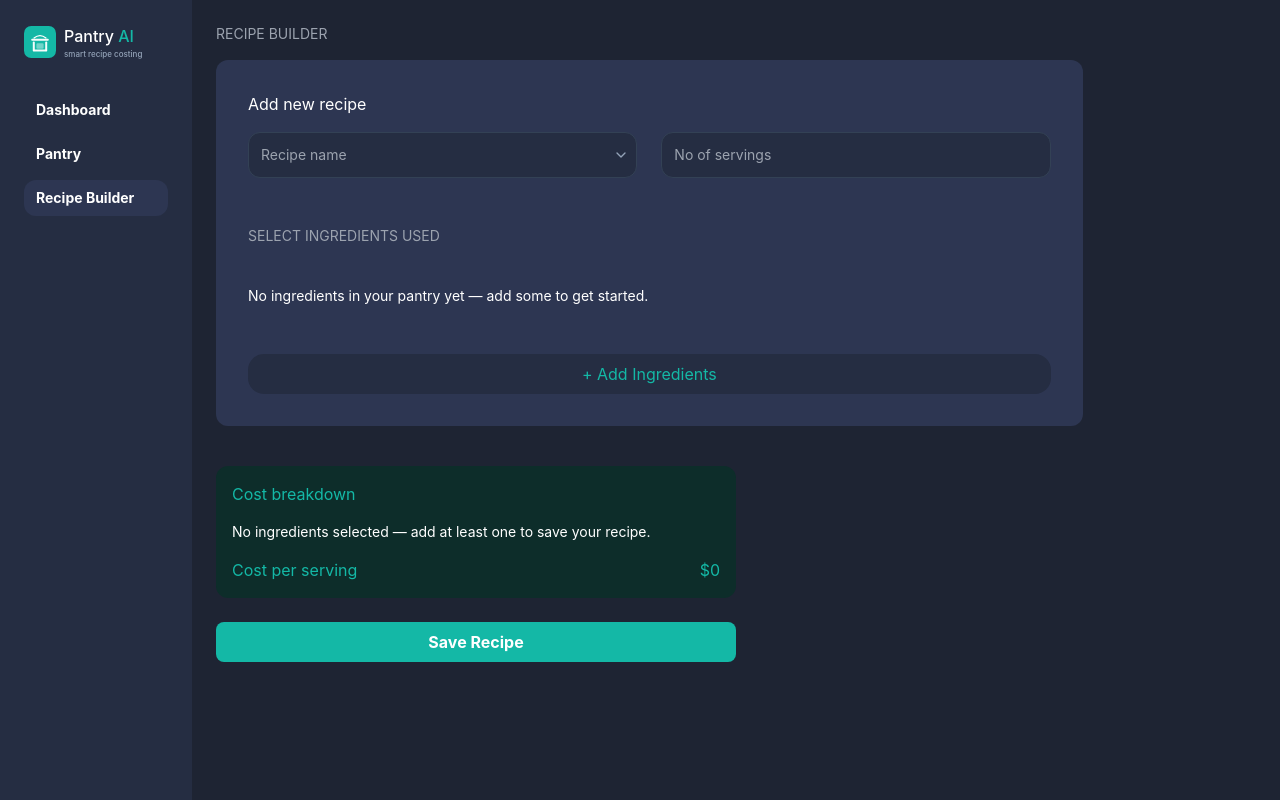
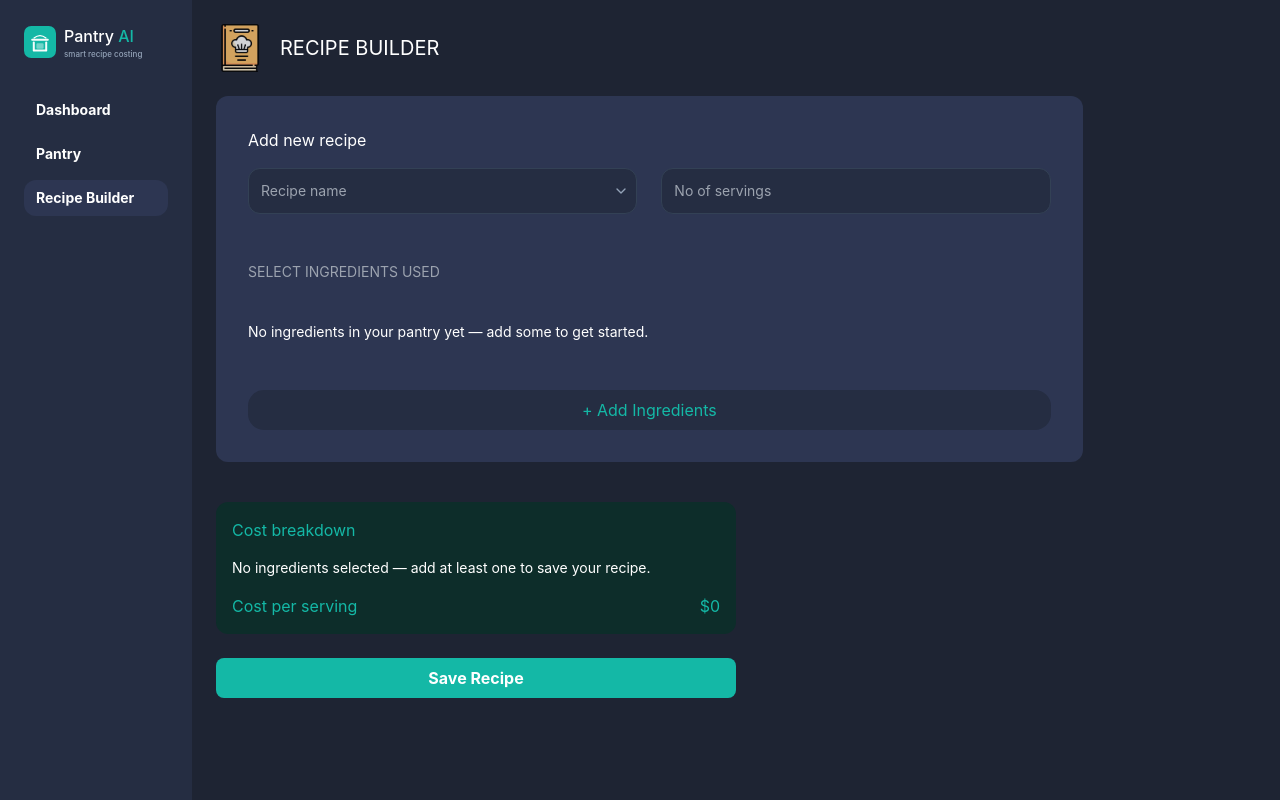
Before and after one commit to syedatahreem/Pantry-AI, a React (Vite) app: page / in a window 1280 px wide. Both pictures are taken after a click on the button "+ New recipe". Built offline with nearby package versions, Linux system fonts and the light colour scheme.

Commit message:
Add recipe image and enhance layout for Recipe and Ingredient Managers

```diff
--- a/src/components/Pantry.tsx/Ingredients.tsx
+++ b/src/components/Pantry.tsx/Ingredients.tsx
@@ -52,11 +52,11 @@ const Ingredients = ({ ingredients, setIngredients }: IngredientProps) => {
   };
   return (
     <div className="w-full">
-      <div className="flex gap-2 mb-6">
+      <div className="flex gap-4 items-center mb-6">
         <img
           src="/images/veggie-bowl.png"
           alt="ingredients"
-          className="w-8 h-8 opacity-80"
+          className="w-12 h-12 opacity-80"
         />
         <h1 className="text-xl text-white text-center">INGREDIENT MANAGER</h1>
       </div>
--- a/src/components/RecipeCostBuilder/RecipeCostBuilder.tsx
+++ b/src/components/RecipeCostBuilder/RecipeCostBuilder.tsx
@@ -114,7 +114,14 @@ const RecipeCostBuilder = ({
   };
   return (
     <div>
-      <h3 className="text-sm text-gray-400 mb-4">RECIPE BUILDER</h3>
+      <div className="flex gap-4 mb-6 items-center">
+        <img
+          src="/images/recipe.png"
+          alt="ingredients"
+          className="w-12 h-12 opacity-80"
+        />
+        <h1 className="text-xl text-white text-center">RECIPE BUILDER</h1>
+      </div>
 
       <div className="flex flex-col gap-4 rounded-xl bg-card p-8 w-10/12">
         <p className="text-white ">Add new recipe</p>
```
Also changed, not shown: public/images/recipe.png (added).
